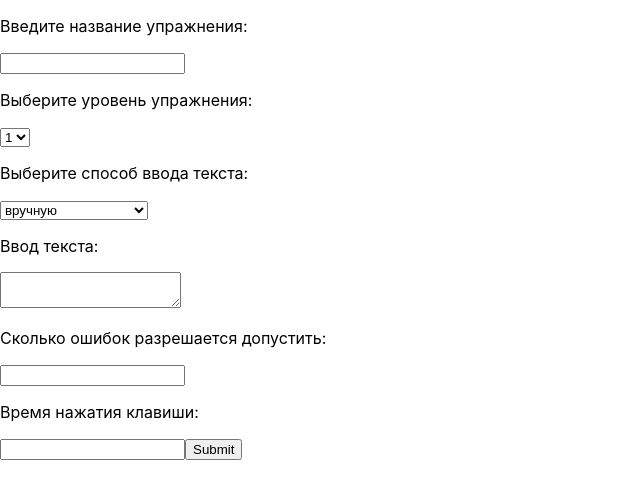
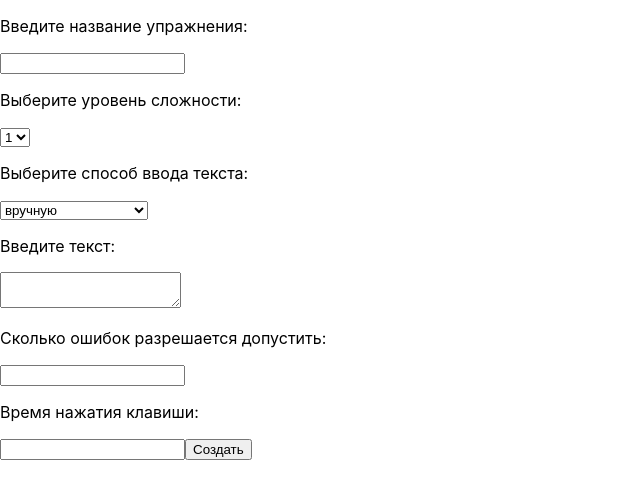
Before and after one commit to FrontiMaxim/keyboard-trainer, a React (Create React App) app: page / in a window 1280 px wide. Shown: the top 498 px of the page, without its empty margins (0-640 px from the left). Built offline with nearby package versions, Linux system fonts and the light colour scheme.

Commit message:
added form functionality

```diff
--- a/src/components/ConstructorTask/ConstructorTask.jsx
+++ b/src/components/ConstructorTask/ConstructorTask.jsx
@@ -49,6 +49,18 @@ function ConstructorTask() {
         return true;
     }
 
+    function readFile(files) {
+        const file = files[0];
+
+        const reader = new FileReader();
+
+        reader.onload = (e) => {
+            const text = JSON.parse(e.target.result).text;
+            setText(text);
+        }
+        reader.readAsText(file);
+    }
+
     return (
         <form onSubmit={handleSubmit(onSubmit)}>
 
@@ -64,8 +76,8 @@ function ConstructorTask() {
             </label>
 
             <label htmlFor="levelTask">
-                <p>Выберите уровень упражнения:</p>
-                <select id="levelTask" /* подгрузка ограничений по уровню */>
+                <p>Выберите уровень сложности:</p>
+                <select id="levelTask" /* подгрузка ограничений по уровню */  {...register("level")}>
                     <option value="1">1</option>
                     <option value="2">2</option>
                     <option value="3">3</option>
@@ -81,20 +93,31 @@ function ConstructorTask() {
                 </select>
             </label>
 
-            <label htmlFor="addingText">
-                <p>Ввод текста:</p>
+
             {
                 methodAdding === "manually" &&
+                <label htmlFor="addingText">
+                    <p>Введите текст:</p>
                     <textarea
                         id="addingText"
                         onChange={e => setText(e.target.value)}
                         // мин и макс длину указать
                     />
+                </label>
             }
-                {methodAdding === "file" && <input type="file" id="addingText" />}
-                {methodAdding === "generation" &&
+            {
+                methodAdding === "file" &&
+                <label htmlFor="addingText">
+                    <input type="file" id="addingText" onChange={(e) => readFile(e.target.files)}/>
+                    <textarea readOnly /*ограничения по уровню*/>
+                        {text}
+                    </textarea>
+                </label>
 
-                    <label htmlFor="lengthText">
+            }
+            {
+                methodAdding === "generation" &&
+                <label htmlFor="addingText">
                     <p>Введите длину текста, который сгенерует система:</p>
                     <input
                         type="number"
@@ -103,9 +126,12 @@ function ConstructorTask() {
                         // мин и макс длину указать
                     />
                     <button onClick={e => generateText(e, characterSet)}>Сгенерировать</button>
+                    <textarea readOnly /*ограничения по уровню */>
+                        {text}
+                    </textarea>
                 </label>
             }
-            </label>
+
 
             <label htmlFor="countError">
                 <p>Сколько ошибок разрешается допустить:</p>
@@ -128,7 +154,7 @@ function ConstructorTask() {
                 />
             </label>
 
-            <input type="submit"/>
+            <input type="submit" value="Создать"/>
         </form>
     );
 }
```
Lines whose indentation alone changed are shown as unchanged.
